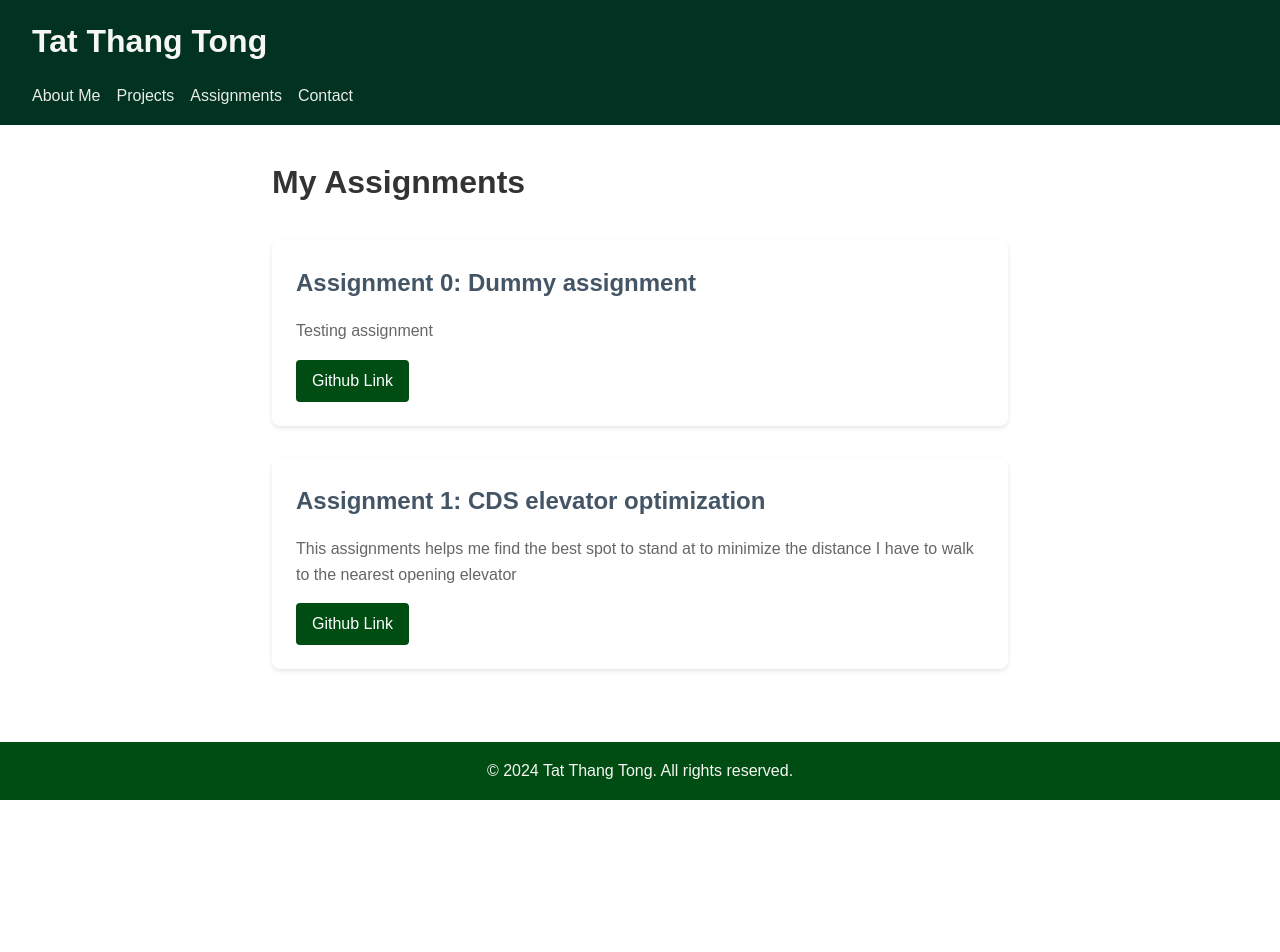
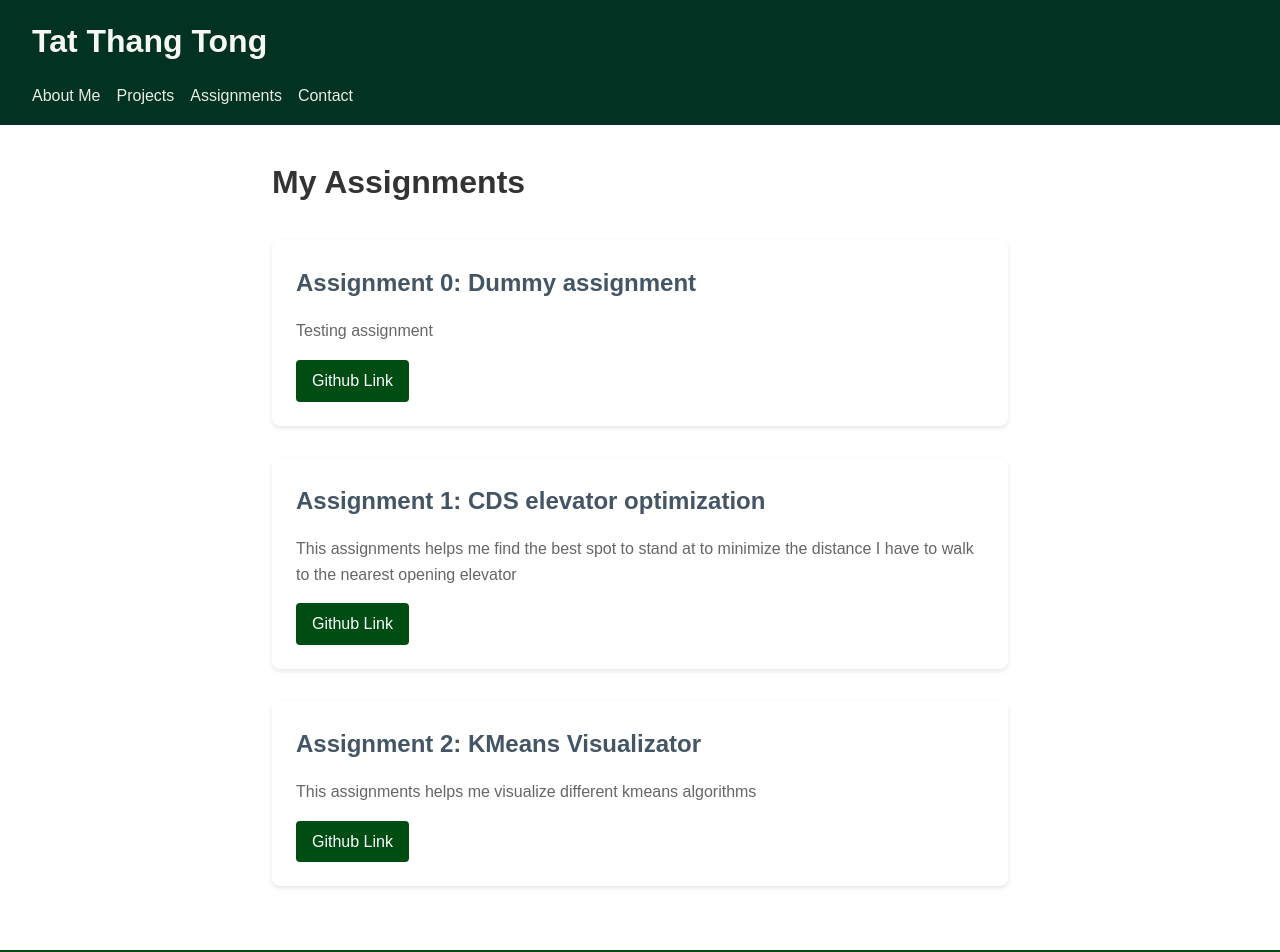
Before and after one commit to Kermit3T/Kermit3T.github.io, a React (Vite) app: page /assignments in a window 1280 px wide. Shown: the top 952 px of the page. Before the commit the page ends 800 px from the top, so only its background shows below. Built offline with nearby package versions, Linux system fonts and the light colour scheme.

Commit message:
added assignment 2

```diff
--- a/src/pages/Assignments.jsx
+++ b/src/pages/Assignments.jsx
@@ -67,6 +67,16 @@ function Assignments() {
         </GithubLink>
       </AssignmentCard>
 
+      <AssignmentCard>
+        <AssignmentTitle>Assignment 2: KMeans Visualizator</AssignmentTitle>
+        <AssignmentDescription>
+            This assignments helps me visualize different kmeans algorithms
+        </AssignmentDescription>
+        <GithubLink href="https://github.com/Kermit3T/tongtt-assignment-2" target="_blank" rel="noopener noreferrer">
+          Github Link
+        </GithubLink>
+      </AssignmentCard>
+
       {/* Add more AssignmentCard components for future assignments */}
     </AssignmentsWrapper>
   );
```
